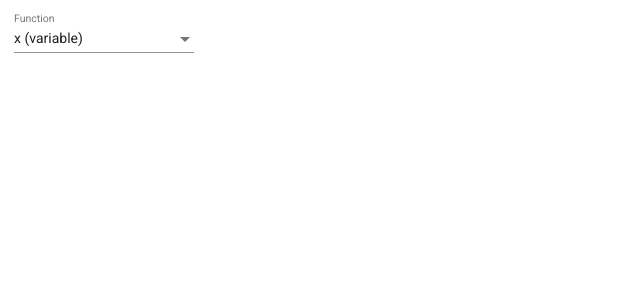
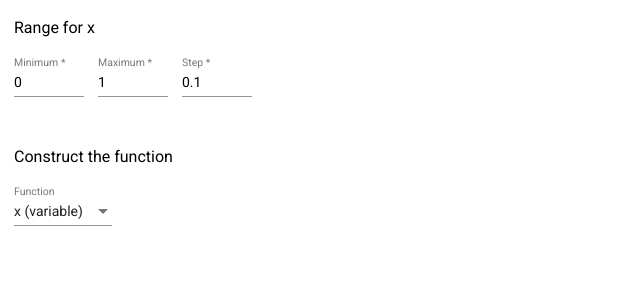
Before and after one commit to function-plotter/front-end, an Angular app: page / in a window 1280 px wide. Shown: the top 300 px of the page, without its empty margins (0-640 px from the left). Built offline with nearby package versions, Linux system fonts and the light colour scheme.

Commit message:
created inputs component

```diff
--- a/src/app/app.component.html
+++ b/src/app/app.component.html
@@ -1 +1,2 @@
+<app-input></app-input>
 <app-tree-container></app-tree-container>
--- a/src/app/app.module.ts
+++ b/src/app/app.module.ts
@@ -8,9 +8,10 @@ import { AppComponent } from './app.component';
 import { TreeContainerComponent } from './tree/tree-container/tree-container.component';
 import { TreeNodeComponent } from './tree/tree-node/tree-node.component';
 import { FormsModule, ReactiveFormsModule } from '@angular/forms';
+import { InputComponent } from './input/input.component';
 
 @NgModule({
-  declarations: [AppComponent, TreeNodeComponent, TreeContainerComponent],
+  declarations: [AppComponent, TreeNodeComponent, TreeContainerComponent, InputComponent],
   imports: [
     BrowserModule,
     AppRoutingModule,
--- /dev/null
+++ b/src/app/input/input.component.html
@@ -0,0 +1,23 @@
+<div class="input-container">
+  <h3 class="inputs-title">Range for x</h3>
+  <form [formGroup]="group" class="fields-container">
+    <div class="field-container">
+      <mat-form-field>
+        <mat-label>Minimum</mat-label>
+        <input matInput type="number" formControlName="lowerBound" required />
+      </mat-form-field>
+    </div>
+    <div class="field-container">
+      <mat-form-field>
+        <mat-label>Maximum</mat-label>
+        <input matInput type="number" formControlName="upperBound" required />
+      </mat-form-field>
+    </div>
+    <div class="field-container">
+      <mat-form-field>
+        <mat-label>Step</mat-label>
+        <input matInput type="number" formControlName="step" required />
+      </mat-form-field>
+    </div>
+  </form>
+</div>
--- /dev/null
+++ b/src/app/input/input.component.scss
@@ -0,0 +1,19 @@
+.input-container {
+  padding: 1em;
+
+  .fields-container {
+    display: flex;
+
+    .field-container {
+      margin-left: 1em;
+
+      .mat-form-field {
+        width: 5em;
+      }
+
+      &:first-child {
+        margin-left: 0;
+      }
+    }
+  }
+}
--- /dev/null
+++ b/src/app/input/input.component.ts
@@ -0,0 +1,21 @@
+import { Component, OnInit } from '@angular/core';
+import { FormGroup, FormControl } from '@angular/forms';
+
+@Component({
+  selector: 'app-input',
+  templateUrl: './input.component.html',
+  styleUrls: ['./input.component.scss'],
+})
+export class InputComponent implements OnInit {
+  group: FormGroup;
+
+  constructor() {}
+
+  ngOnInit(): void {
+    this.group = new FormGroup({
+      lowerBound: new FormControl(0),
+      upperBound: new FormControl(1),
+      step: new FormControl(0.1),
+    });
+  }
+}
--- a/src/app/tree/tree-container/tree-container.component.html
+++ b/src/app/tree/tree-container/tree-container.component.html
@@ -1,3 +1,4 @@
 <div class="tree-container">
+  <h3>Construct the function</h3>
   <app-tree-node (nodeChange)="treeChange($event)"></app-tree-node>
 </div>
--- a/src/app/tree/tree-container/tree-container.component.ts
+++ b/src/app/tree/tree-container/tree-container.component.ts
@@ -11,7 +11,7 @@ export class TreeContainerComponent implements OnInit {
   constructor() { }
 
   treeChange(node: TreeNode) {
-    console.log(node);
+    console.log(JSON.stringify(node));
   }
 
   ngOnInit(): void {
--- a/src/app/tree/tree-node/tree-node.component.scss
+++ b/src/app/tree/tree-node/tree-node.component.scss
@@ -5,6 +5,10 @@
 
     .field-container {
       margin-left: 1em;
+
+      mat-form-field {
+        width: 7em;
+      }
 
       &:first-child {
         margin-left: 0;
```
Also changed, not shown: 1 other file (tests, documents, lock files or other folders).
